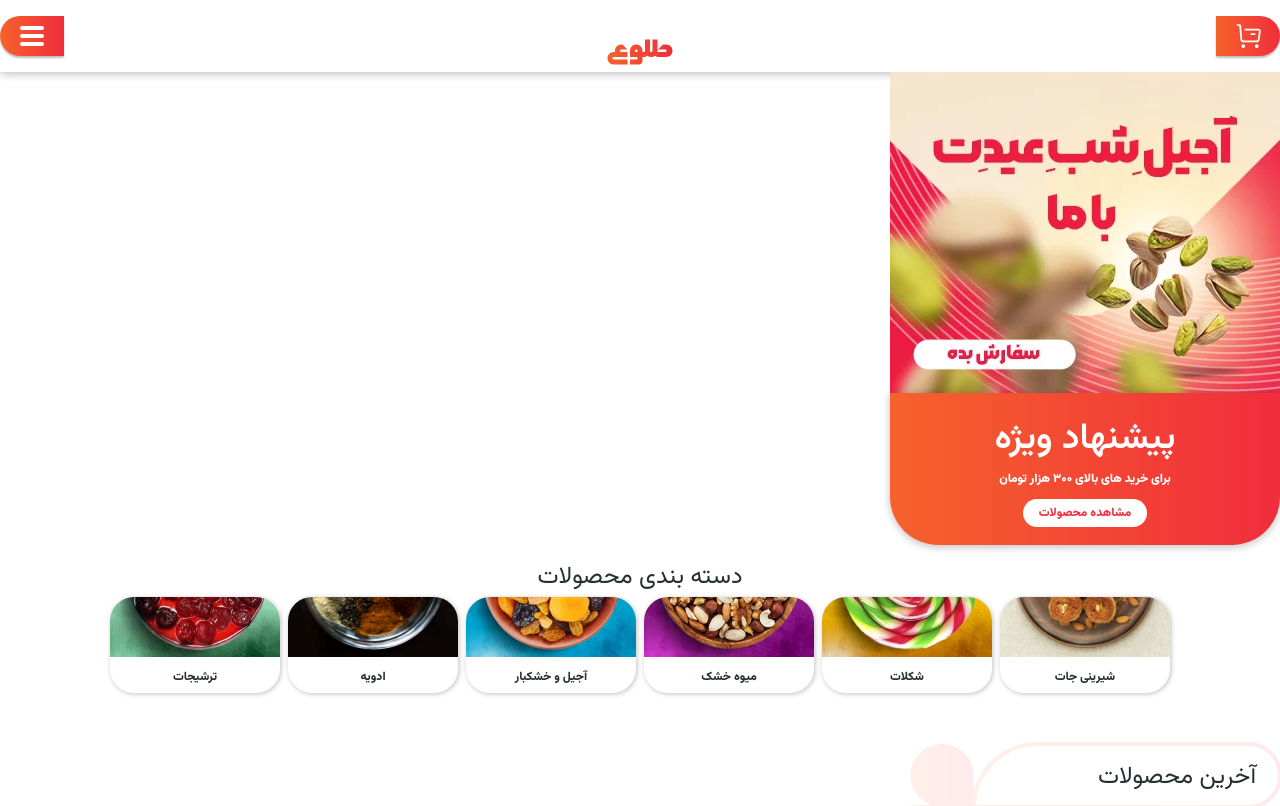
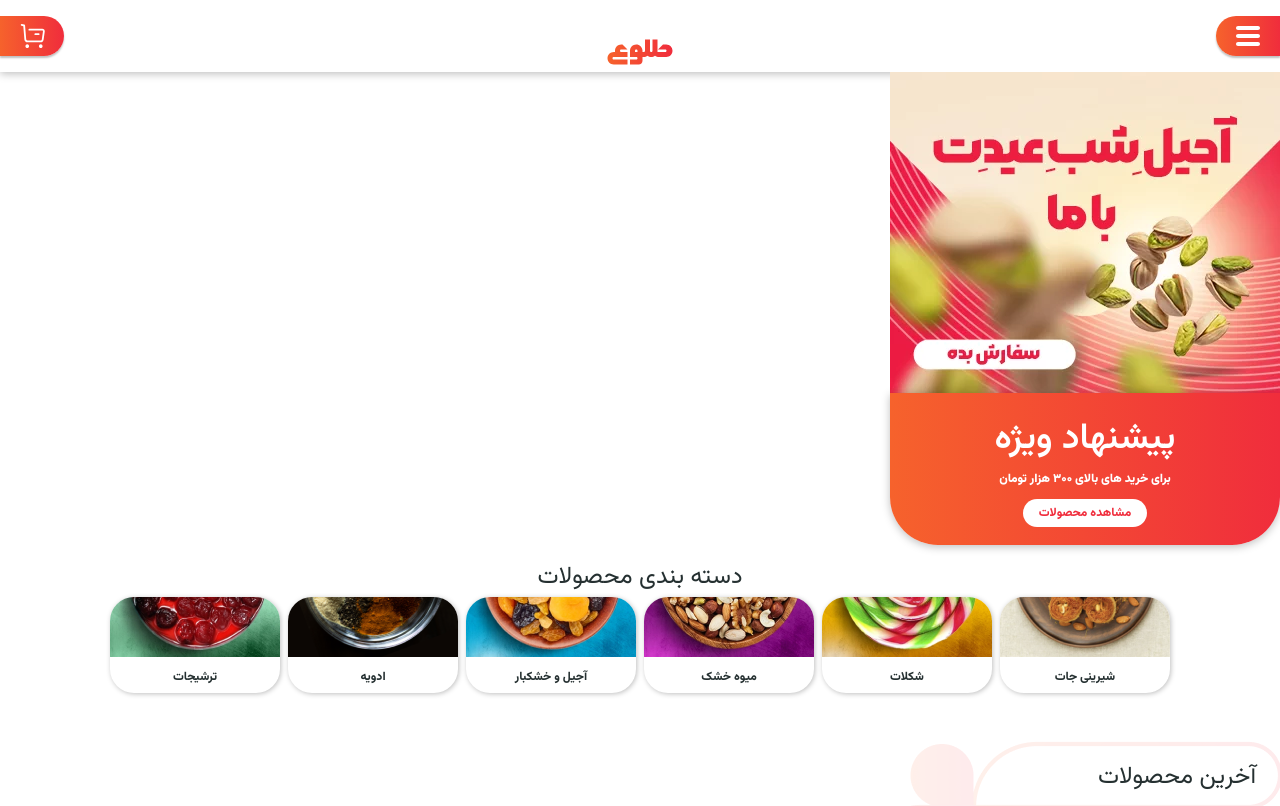
Before and after one commit to Mhdph/toloe-pakhsh, a Next.js app: page / in a window 1280 px wide. Shown: the top 806 px of the page. Built offline with nearby package versions, Linux system fonts and the light colour scheme.

Commit message:
fix navbar directon

```diff
--- a/components/Navbar.tsx
+++ b/components/Navbar.tsx
@@ -6,17 +6,17 @@ type NavbarProps = {};
 const Navbar: React.FC<NavbarProps> = () => {
   return (
     <div className="flex justify-between items-center w-full h-[72px] navbar_shadow">
-      <div className="navbar_bg_left flex items-center justify-center">
+      <div className="navbar_bg_right flex items-center justify-center">
         <div className="cursor-pointer">
-          <ActiveStoreSvg />
+          <MenuSvg />
         </div>
       </div>
       <div className="mt-8">
         <LogoSvg />
       </div>
-      <div className="navbar_bg_right flex items-center justify-center">
+      <div className="navbar_bg_left flex items-center justify-center">
         <div className="cursor-pointer">
-          <MenuSvg />
+          <ActiveStoreSvg />
         </div>
       </div>
     </div>
```
